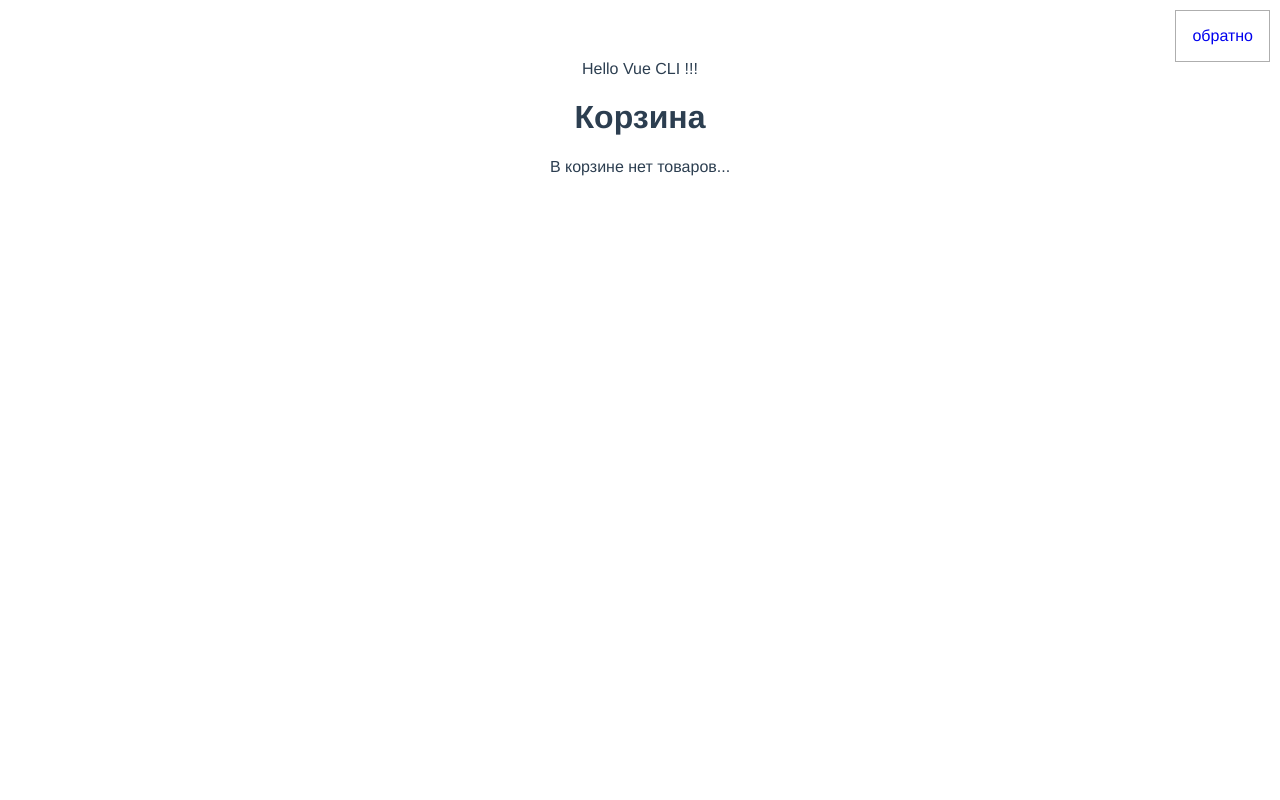
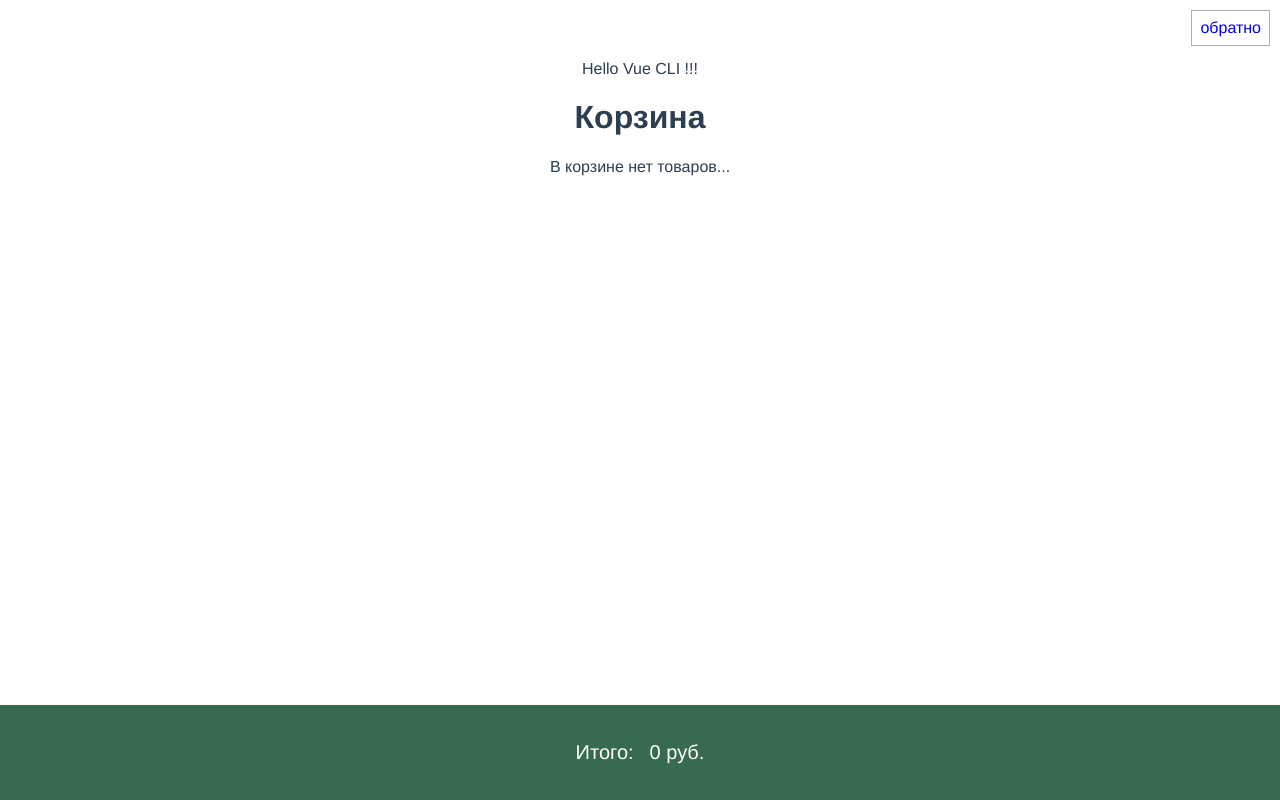
Before and after one commit to IharDubadzelau/vuejs-online-shop, a Vue app: page /#/cart in a window 1280 px wide. Built offline with nearby package versions, Linux system fonts and the light colour scheme.

Commit message:
Updating the Cart

```diff
--- a/db.json
+++ b/db.json
@@ -3,7 +3,7 @@
     {
       "image": "1.jpg",
       "name": "T-shirt 1",
-      "price": 2100.234234234,
+      "price": 100,
       "article": "T1",
       "available": true,
       "category": "Мужские"
@@ -11,7 +11,7 @@
     {
       "image": "2.jpg",
       "name": "T-shirt 2",
-      "price": 3150.12312412,
+      "price": 150,
       "article": "T2",
       "available": true,
       "category": "Женские"
@@ -19,7 +19,7 @@
     {
       "image": "3.jpg",
       "name": "T-shirt 3",
-      "price": 4200.51524,
+      "price": 200,
       "article": "T3",
       "available": false,
       "category": "Женские"
@@ -27,7 +27,7 @@
     {
       "image": "4.jpg",
       "name": "T-shirt 4",
-      "price": 5300.1245512,
+      "price": 300,
       "article": "T4",
       "available": true,
       "category": "Мужские"
@@ -35,7 +35,7 @@
     {
       "image": "5.jpg",
       "name": "T-shirt 5",
-      "price": 6500.3522314,
+      "price": 500,
       "article": "T5",
       "available": false,
       "category": "Женские"
@@ -43,7 +43,7 @@
     {
       "image": "6.jpeg",
       "name": "T-shirt 6",
-      "price": 8700.4124123,
+      "price": 700,
       "article": "T6",
       "available": true,
       "category": "Женские"
--- a/src/assets/styles/styles.scss
+++ b/src/assets/styles/styles.scss
@@ -1 +1,10 @@
 @import 'variables.scss';
+
+.btn {
+  padding: $padding $padding*2;
+  background: $clr-bg;
+  color: $clr-txt;
+  border: 0;
+  border-radius: $radius;
+  box-shadow: 0 0 8px 0 #e0e0e0;
+}
--- a/src/assets/styles/variables.scss
+++ b/src/assets/styles/variables.scss
@@ -1,4 +1,7 @@
 $padding: 8px;
 $margin: 8px;
 
+$clr-bg: #366b50;
+$clr-txt: #ffffff;
+
 $radius: 4px;
--- a/src/components/v-cart-item.vue
+++ b/src/components/v-cart-item.vue
@@ -15,7 +15,11 @@
 
        <div class="v-cart-item__quantity">
            <p>кол-во:</p>
-           {{cart_item_data.quantity}}
+           <span>
+               <span class="quantity_btn" @click="decItem">-</span>
+               {{cart_item_data.quantity}}
+               <span class="quantity_btn" @click="incItem">+</span>
+           </span>
        </div>
 
        <button @click="deleteFromCart">Delete</button>
@@ -23,6 +27,7 @@
 </template>
 
 <script>
+
     export default {
         name: "v-cart-item",
         props: {
@@ -39,6 +44,12 @@
         },
         computed: {},
         methods: {
+            incItem() {
+                this.$emit('increment');
+            },
+            decItem() {
+                this.$emit('decrement');
+            },
             deleteFromCart() {
                 this.$emit('deleteFromCart');
             }
@@ -61,5 +72,8 @@
         &__image {
             max-width: 50px;
         }
+        .quantity_btn {
+            cursor: pointer;
+        }
     }
 </style>
--- a/src/components/v-cart.vue
+++ b/src/components/v-cart.vue
@@ -10,7 +10,13 @@
             :key="item.article"
             :cart_item_data = "item"
             @deleteFromCart = "deleteFromCart(index)"
+            @increment = "incItem(index)"
+            @decrement = "decItem(index)"
         />
+        <div class="v-cart__total">
+            <p class="v-cart__name">Итого: </p>
+            <p>{{cartTotalCost}} руб.</p>
+        </div>
     </div>
 </template>
 
@@ -34,25 +40,63 @@ export default {
     data() {return{}},
     methods: {
         ...mapActions([
-            'DELETE_FROM_CART'
+            'DELETE_FROM_CART',
+            'INC_CART_ITEM',
+            'DEC_CART_ITEM'
         ]),
+        incItem(index) {
+            this.INC_CART_ITEM(index);
+        },
+        decItem(index) {
+            this.DEC_CART_ITEM(index);
+        },
         deleteFromCart(index) {
             this.DELETE_FROM_CART(index);
             console.log(index)
         }
     },
-    computed:{}
+    computed:{
+        cartTotalCost() {
+            let summa = 0;
+
+            if ( this.cart_data.length ) {
+                this.cart_data.forEach( item => {
+                    summa += item.price * item.quantity;
+                });
+            }
+
+            return summa;
+        }
+
+    }
 }
 </script>
 
 <style lang="scss">
     .v-cart {
+        margin-bottom: 120px;
+
         &__link_to_cart {
             position: absolute;
             top: 10px;
             right: 10px;
+            padding: $padding;
+            border: solid 1px #aeaeae;
+        }
+        &__total {
+            position: fixed;
+            bottom: 0;
+            right: 0;
+            left: 0;
             padding: $padding*2;
-            border: solid 1px #aeaeae;
+            display: flex;
+            justify-content: center;
+            background: $clr-bg;
+            color: $clr-txt;
+            font-size: 20px;
+        }
+        &__name {
+            margin-right: $margin*2;
         }
     }
 </style>
--- a/src/vuex/store.js
+++ b/src/vuex/store.js
@@ -16,22 +16,27 @@ let store = new Vuex.Store( {
             state.products = products;
         }),
         SET_CART: (state, product) => {
-
-            let isExistProduct = false;
-
             if (state.cart.length) {
-                state.cart.map( item => {
-                   if ( item.article === product.article ) {
-                       item.quantity++;
-                       isExistProduct = true;
-                   }
-                });
-            }
-
-            if ( !isExistProduct ) {
-                state.cart.push(product);
+                let isProductExists = false;
+                state.cart.map(function (item) {
+                    if (item.article === product.article) {
+                        isProductExists = true;
+                        item.quantity++
+                    }
+                })
+                if (!isProductExists) {
+                    state.cart.push(product)
+                }
+            } else {
+                state.cart.push(product)
             }
         },
+        CHANGE_COUNT_ITEM: ((state, obj) => {
+            state.cart[obj.index].quantity += obj.count;
+            if ( state.cart[obj.index].quantity<1 ) {
+                state.cart[obj.index].quantity = 1;
+            }
+        }),
         REMOVE_FROM_CART: (state, index) => {
             state.cart.splice(index,1);
         }
@@ -54,6 +59,12 @@ let store = new Vuex.Store( {
         ADD_TO_CART({commit}, product) {
             commit('SET_CART', product);
         },
+        INC_CART_ITEM({commit}, index){
+            commit('CHANGE_COUNT_ITEM', { index: index, count: 1});
+        },
+        DEC_CART_ITEM({commit}, index){
+            commit('CHANGE_COUNT_ITEM', { index: index, count: -1});
+        },
         DELETE_FROM_CART({commit}, index) {
             commit('REMOVE_FROM_CART',index);
         }
```
